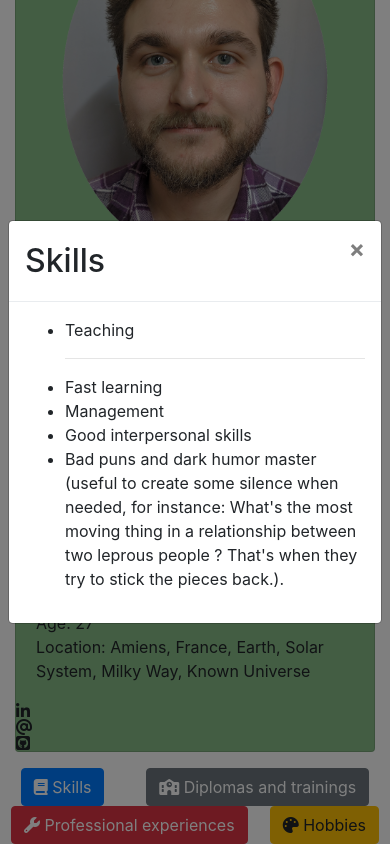
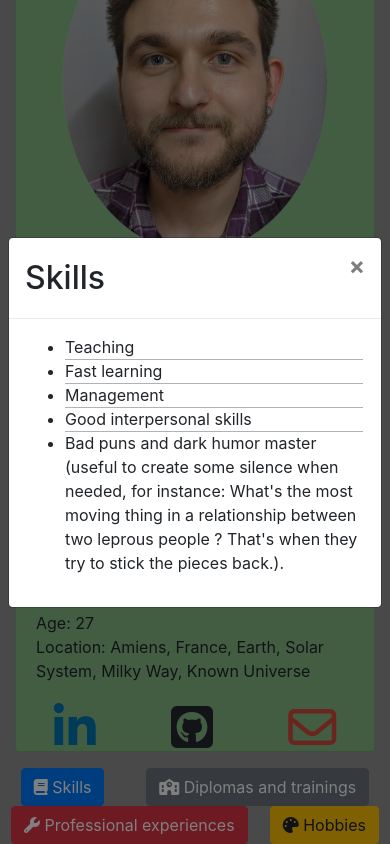
Before and after one commit to Thibault-GX/numericCV, a plain HTML site: page index.html in a window 390 px wide. Both pictures are taken after a click on the button "Skills". Shown: the part 204-1048 px from the top of the page. Drawn offline with nearby package versions, Linux system fonts and the light colour scheme.

Commit message:
Modales en place, ajout des liens, responsivité des liens, redirection dans nouveaux onglets, background color.

```diff
--- a/assets/css/style.css
+++ b/assets/css/style.css
@@ -1,12 +1,31 @@
 #introductionBackground {
   background-color: #87ba87;
+}
+.backgroundPicture {
+  background-color: #939393;
+}
+@media screen and (min-width: 576px) {
+  .adaptiveColumn {
+    flex-direction: column;
+  }
+}
+/* icons styling */
+.githubColor {
+  color: #24292E;
+}
+.linkedInColor {
+  color: #0077B5;
+}
+.gmailColor {
+  color: #D54B3D;
+}
 /* lists styling */
-li::before {
-content: '';
-position: absolute;
-background-color: rgba(0, 0, 0, 0.3);
-width: 80%;
-height: 1px;
+ul li:not(:first-child)::before {
+  content: '';
+  position: absolute;
+  background-color: rgba(0, 0, 0, 0.3);
+  width: 80%;
+  height: 1px;
 }
 .skillsList {
   background: #7abaff;
--- a/index.html
+++ b/index.html
@@ -11,7 +11,7 @@
   <link rel="stylesheet" href="https://stackpath.bootstrapcdn.com/font-awesome/4.7.0/css/font-awesome.min.css">
   <!-- Now, it's ok to insert an other CCS link. -->
   <link href="assets/css/style.css" rel="stylesheet" type="text/css">
-  <body>
+  <body class="backgroundPicture">
     <h1 class="text-center">Thibault Grimoux - Web Developper</h1>
     <!-- Personnal introduction, will have to include picture and background -->
     <div class="container">
@@ -34,12 +34,10 @@
               </p>
             </div>
           </div>
-          <div class="col-sm d-flex flex-column justify-content-around">
-            <i class="fab fa-linkedin"></i>
-            <div class="row"></div>
-            <i class="fas fa-at"></i>
-            <div class="row"></div>
-            <i class="fab fa-github-square"></i>
+          <div class="col-sm-1 d-flex justify-content-around adaptiveColumn">
+            <a href="https://www.linkedin.com/in/thibault-grimoux-168335196/" target="_blank" class="linkedInColor"><i class="fab fa-linkedin" style="font-size: 3em"></i></a>
+            <a href="https://github.com/Thibault-GX" target="_blank" class="githubColor"><i class="fab fa-github-square" style="font-size: 3em"></i></a>
+            <a href="mailto:thibault.grimoux@gmail.com?subject=Contact%20from%20numeric%20CV" target="_blank" class="gmailColor"><i class="far fa-envelope" style="font-size: 3em"></i></a>
           </div>
         </div>
       </div>
@@ -63,7 +61,6 @@
               <div class="modal-body">
                 <ul>
                   <li>Teaching</li>
-                  <hr>
                   <li>Fast learning</li>
                   <li>Management</li>
                   <li>Good interpersonal skills</li>
```
